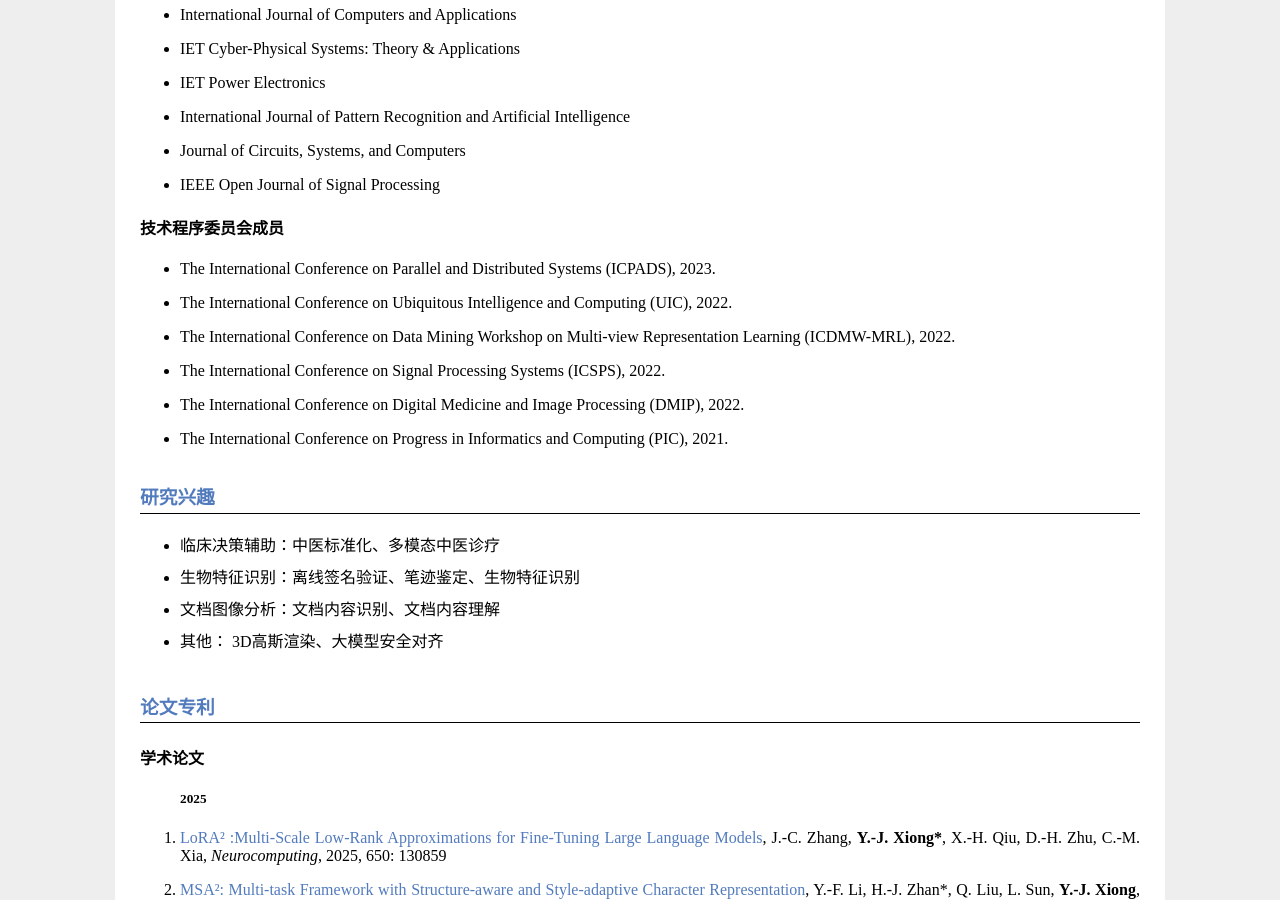
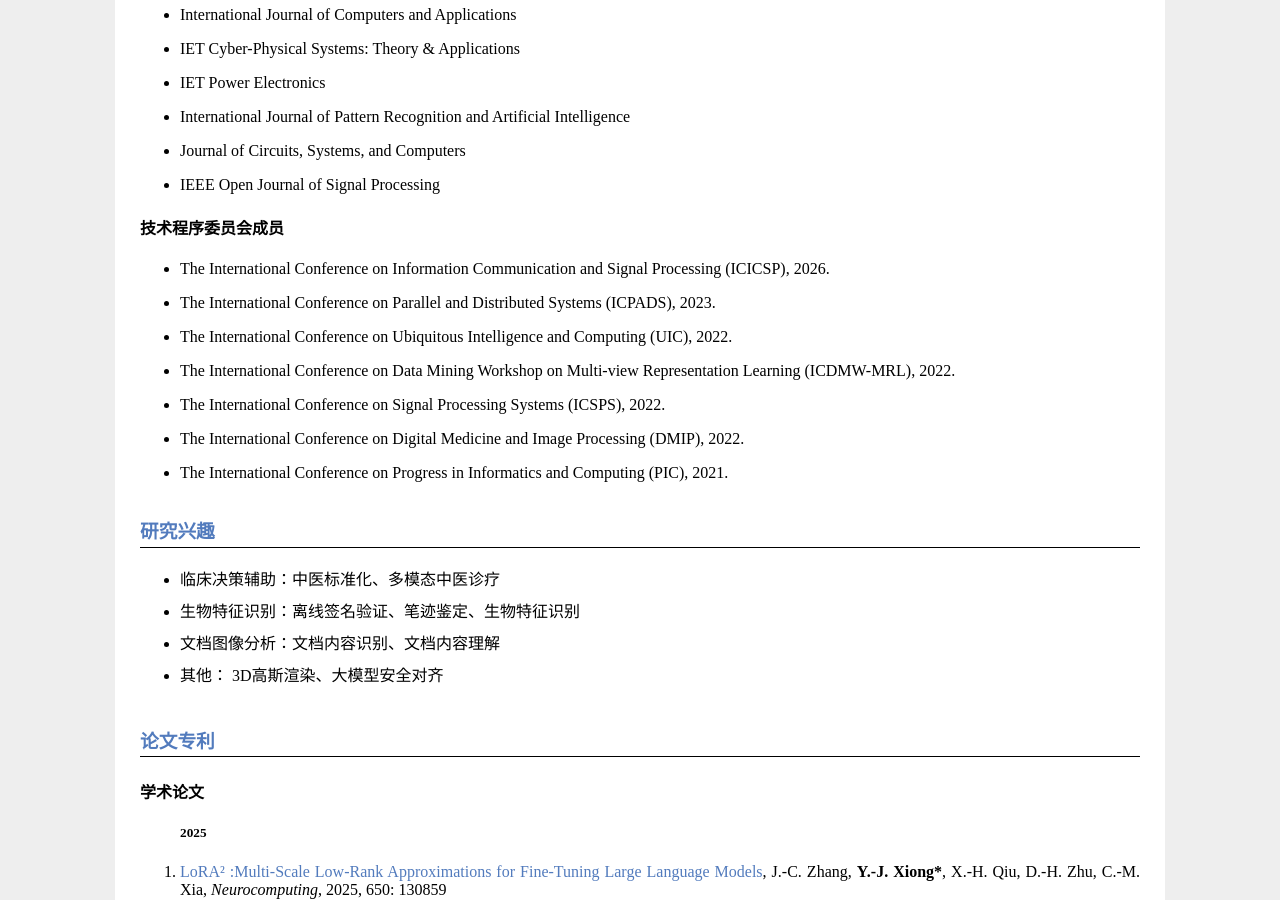
Before and after one commit to X-Lab-CN/introduce, a Jekyll site: the page introduce.html, which Jekyll copies as it is, in a window 1280 px wide and 900 px high, scrolled down 1475 px. Built offline with Jekyll 4.4.1, drawn with Linux system fonts in a browser that asks for light colours.

Commit message:
Update introduce.html

```diff
--- a/introduce.html
+++ b/introduce.html
@@ -185,6 +185,10 @@
         </ul>
         <h4>技术程序委员会成员</h4>
         <ul>
+			<li>
+                <p class="committee">The International Conference on Information Communication and Signal Processing (ICICSP),
+                    2026.</p>
+            </li>
             <li>
                 <p class="committee">The International Conference on Parallel and Distributed Systems (ICPADS),
                     2023.</p>
```
